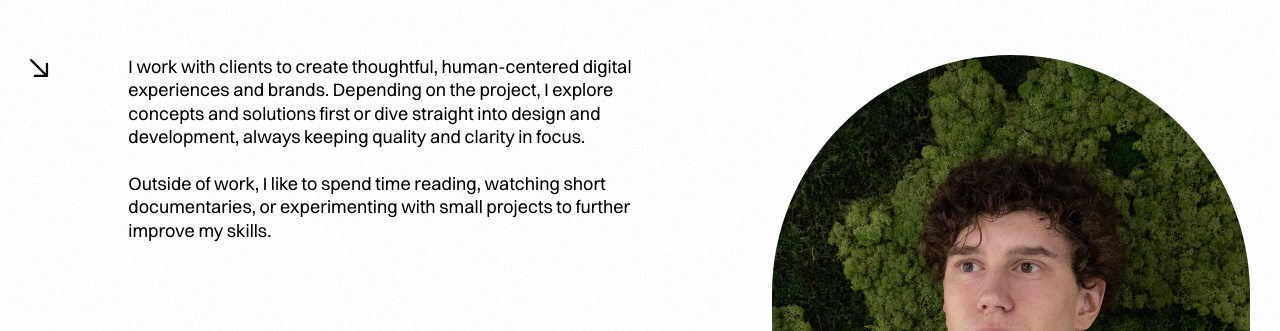
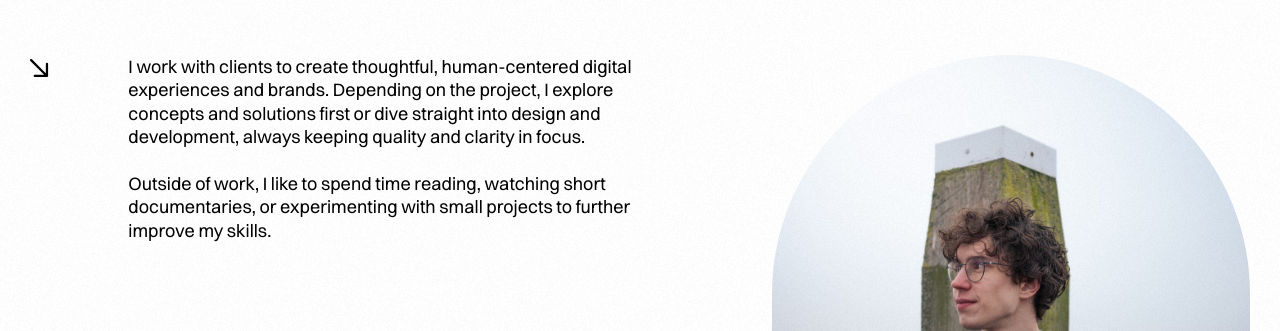
Before and after one commit to TheNelis/nielshos_portfolio, an Eleventy site: page src/about.html in a window 1280 px wide. Shown: the part 340-671 px from the top of the page. Built offline with nearby package versions, Linux system fonts and the light colour scheme; Eleventy itself is replaced by a stand-in of ours; files that its build step writes are made by us from their sources; a script that the page names is missing; what common-tags would draw is missing.

Commit message:
portraits updated

```diff
--- a/src/_includes/layouts/base.html
+++ b/src/_includes/layouts/base.html
@@ -22,7 +22,7 @@
     <meta property="og:title" content="Niels Hos • Concept-driven Designer & Developer">
     <meta property="og:description" content="Portfolio of Niels Hos, a concept-driven designer and developer creating human-centered digital experiences through strategy, design and code.">
     <meta property="og:type" content="website">
-    <meta property="og:image" content="/assets/images/portretfoto_niels.jpeg">
+    <meta property="og:image" content="/assets/images/portretfoto_front.jpg">
     <meta property="og:url" content="https://nielshos.nl">
 
     <title>{{ title }}</title>
@@ -118,7 +118,7 @@
             </div>
             <div class="loader__secondcontainer" id="loader-second">
                 <div class="loader__secondcontainer__imagewrapper">
-                    <img src="/assets/images/portretfoto_niels.jpeg" alt="">
+                    <img src="/assets/images/portretfoto_front.jpg" alt="">
                     <div class="mask"></div>
                 </div>
                 <div class="loader__secondcontainer__textcontainer">
--- a/src/about.html
+++ b/src/about.html
@@ -28,7 +28,7 @@ title: About - Niels Hos
                 </p>
             </div>
             <div class="introcontainer__imagewrapper lazy-load">
-                <img src="/assets/images/portretfoto_niels.jpeg" alt="" class="lazy-load">
+                <img src="/assets/images/portretfoto_side.jpg" alt="" class="lazy-load">
             </div>
         </div>
 
```
Also changed, not shown: src/assets/images/portretfoto_front.jpg (added), src/assets/images/portretfoto_side.jpg (added).
